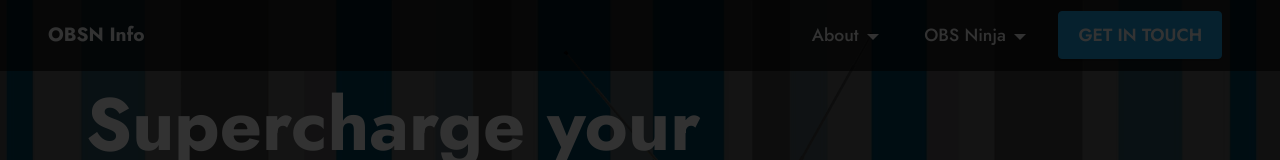
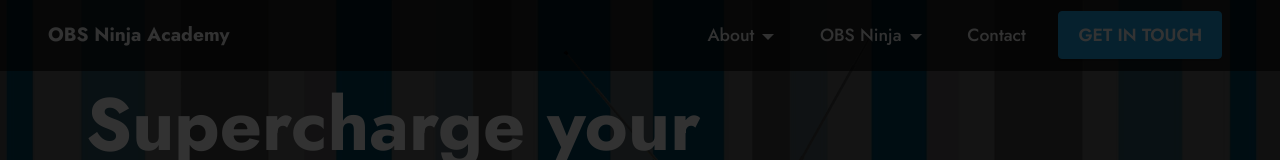
Before and after one commit to chrismarquardt/chrismarquardt.github.io, a plain HTML site: page index.html in a window 1280 px wide. Shown: the top 160 px of the page. Drawn offline with Linux system fonts and the light colour scheme; files whose address does not match are found by name.

Commit message:
create github pages

```diff
--- a/index.html
+++ b/index.html
@@ -7,10 +7,10 @@
 
   <meta name="viewport" content="width=device-width, initial-scale=1, minimum-scale=1">
   <link rel="shortcut icon" href="assets/images/logo.png" type="image/x-icon">
-  <meta name="description" content="">
+  <meta name="description" content="Include remote video and audio guests in your productions. At an amazingly short latency and with great production value. For live streaming and recording.">
 
 
-  <title>OBS Ninja - We help you get started</title>
+  <title>OBS Ninja Academy - Remote Video Productions / Consulting and Training</title>
   <link rel="stylesheet" href="assets/web/assets/mobirise-icons2/mobirise2.css">
   <link rel="stylesheet" href="assets/web/assets/mobirise-icons/mobirise-icons.css">
   <link rel="stylesheet" href="assets/icon54-v2/style.css">
@@ -38,7 +38,7 @@
         <div class="container-fluid">
             <div class="navbar-brand">
 
-                <span class="navbar-caption-wrap"><a class="navbar-caption text-white display-7" href="#">OBSN Info</a></span>
+                <span class="navbar-caption-wrap"><a class="navbar-caption text-white display-7" href="#">OBS Ninja Academy</a></span>
             </div>
             <button class="navbar-toggler" type="button" data-toggle="collapse" data-target="#navbarSupportedContent" aria-controls="navbarNavAltMarkup" aria-expanded="false" aria-label="Toggle navigation">
                 <div class="hamburger">
@@ -49,8 +49,8 @@
                 </div>
             </button>
             <div class="collapse navbar-collapse" id="navbarSupportedContent">
-                <ul class="navbar-nav nav-dropdown" data-app-modern-menu="true"><li class="nav-item dropdown"><a class="nav-link link dropdown-toggle text-white display-4" href="#" data-toggle="dropdown-submenu" aria-expanded="false">
-                            About</a><div class="dropdown-menu"><a class="dropdown-item text-white text-primary display-4" href="index.html#extHeader26-11">About this service</a><a class="dropdown-item text-white text-primary display-4" href="index.html#extHeader26-18">About Chris Marquardt</a><a class="dropdown-item text-white text-primary display-4" href="index.html#testimonials3-f">About Steve Seguin</a></div></li><li class="nav-item dropdown"><a class="nav-link link text-white dropdown-toggle display-4" href="#" data-toggle="dropdown-submenu" aria-expanded="true">OBS Ninja</a><div class="dropdown-menu"><a class="text-white dropdown-item text-primary display-4" href="index.html#video5-1a">OBS Ninja in Action</a><a class="text-white dropdown-item text-primary display-4" href="index.html#content4-w">Try OBS Ninja yourself</a></div></li></ul>
+                <ul class="navbar-nav nav-dropdown" data-app-modern-menu="true"><li class="nav-item dropdown"><a class="nav-link link dropdown-toggle text-white display-4" href="#" data-toggle="dropdown-submenu" aria-expanded="true">
+                            About</a><div class="dropdown-menu"><a class="dropdown-item text-white text-primary display-4" href="index.html#extHeader26-11">About OBSN Ninja Academy</a><a class="dropdown-item text-white text-primary display-4" href="index.html#extHeader26-18">About Chris Marquardt</a><a class="dropdown-item text-white text-primary display-4" href="index.html#testimonials3-f">About Steve Seguin</a></div></li><li class="nav-item dropdown"><a class="nav-link link text-white dropdown-toggle display-4" href="#" data-toggle="dropdown-submenu" aria-expanded="false">OBS Ninja</a><div class="dropdown-menu"><a class="text-white dropdown-item text-primary display-4" href="index.html#video5-1a">See it in Action</a><a class="text-white dropdown-item text-primary display-4" href="index.html#content4-w">Try it yourself</a></div></li><li class="nav-item"><a class="nav-link link text-white text-primary display-4" href="index.html#contacts2-1d" aria-expanded="false">Contact</a></li></ul>
 
                 <div class="navbar-buttons mbr-section-btn"><a class="btn btn-primary display-4" href="index.html#contacts2-1d">
                         GET IN TOUCH</a></div>
```
Also changed, not shown: 1 other file.
